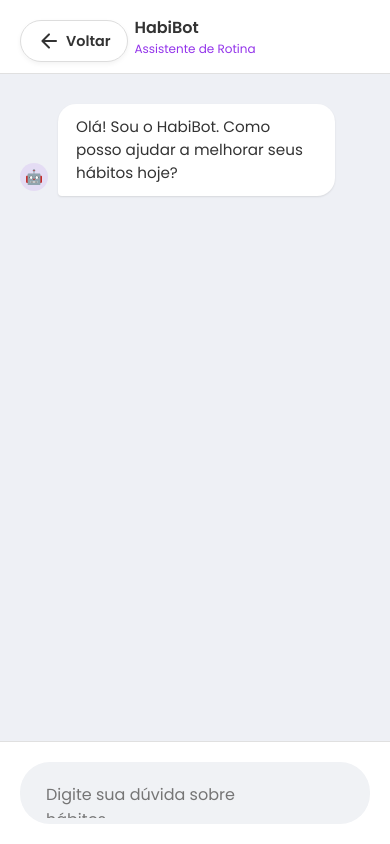
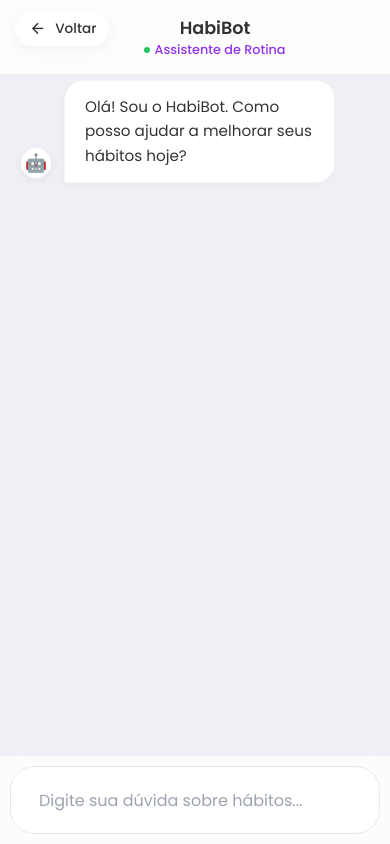
Before and after one commit to Ewerthon330/habit-manager, a website: page src/pages/chatbot.html in a window 390 px wide. Drawn offline with nearby package versions, Linux system fonts and the light colour scheme.

Commit message:
Chatbot com UI melhorado

```diff
--- a/src/css/chatbot.css
+++ b/src/css/chatbot.css
@@ -1,54 +1,80 @@
+/* src/css/chatbot.css */
 
 body {
     background: #eef0f5;
     display: flex;
     flex-direction: column;
-    height: 100vh;
+    height: 100dvh;
+    /* Better mobile support */
     overflow: hidden;
+    font-family: var(--font-main);
 }
 
+/* Scrollbar Styling */
 .chat-container::-webkit-scrollbar {
     width: 6px;
 }
+
 .chat-container::-webkit-scrollbar-track {
     background: transparent;
 }
+
 .chat-container::-webkit-scrollbar-thumb {
-    background: #ccc;
-    border-radius: 25px;
+    background: rgba(0, 0, 0, 0.1);
+    border-radius: 10px;
 }
 
+.chat-container::-webkit-scrollbar-thumb:hover {
+    background: rgba(0, 0, 0, 0.2);
+}
+
+/* Back Button */
 .back-btn-chat {
     position: fixed;
-    top: 20px;
+    top: 15px;
     left: 20px;
-    background: white;
+    background: rgba(255, 255, 255, 0.9);
+    backdrop-filter: blur(10px);
+    -webkit-backdrop-filter: blur(10px);
     padding: 8px 16px;
     border-radius: 30px;
     display: flex;
     align-items: center;
-    gap: 5px;
+    gap: 8px;
     color: var(--text-dark);
-    font-weight: 600;
-    box-shadow: 0 2px 5px rgba(0,0,0,0.05);
+    font-weight: 500;
+    box-shadow: 0 4px 15px rgba(0, 0, 0, 0.05);
     z-index: 200;
     font-size: 0.9rem;
-    border: 1px solid #ddd;
+    border: 1px solid rgba(255, 255, 255, 0.5);
     text-decoration: none;
+    transition: all 0.3s ease;
 }
 
 .back-btn-chat:hover {
+    transform: translateY(-2px);
+    box-shadow: 0 6px 20px rgba(147, 51, 234, 0.15);
     color: var(--primary);
-    border-color: var(--primary);
+    border-color: var(--primary-light);
 }
 
+.back-btn-chat span {
+    font-size: 1.2rem;
+}
+
+/* Header */
 .chat-header {
-    background: white;
+    background: rgba(255, 255, 255, 0.85);
+    backdrop-filter: blur(12px);
+    -webkit-backdrop-filter: blur(12px);
     padding: 15px 0;
-    border-bottom: 1px solid #e0e0e0;
+    border-bottom: 1px solid rgba(0, 0, 0, 0.05);
     z-index: 10;
     width: 100%;
     flex-shrink: 0;
+    position: absolute;
+    top: 0;
+    left: 0;
 }
 
 .header-content {
@@ -61,36 +87,68 @@ body {
     gap: 15px;
 }
 
-.bot-avatar {
-    width: 40px;
-    height: 40px;
-    background: rgba(147, 51, 234, 0.1);
+.bot-text {
+    text-align: center;
+}
+
+.bot-text h2 {
+    font-size: 1.1rem;
+    color: var(--text-dark);
+    margin: 0;
+    font-weight: 600;
+}
+
+.bot-text p {
+    font-size: 0.8rem;
     color: var(--primary);
-    border-radius: 50%;
+    margin: 0;
+    font-weight: 500;
     display: flex;
     align-items: center;
     justify-content: center;
-    font-size: 1.4rem;
+    gap: 4px;
 }
 
-.bot-text h2 { font-size: 1rem; color: #333; margin: 0; }
-.bot-text p { font-size: 0.75rem; color: var(--primary); margin: 0; }
+.bot-text p::before {
+    content: '';
+    display: block;
+    width: 6px;
+    height: 6px;
+    background: #22c55e;
+    border-radius: 50%;
+}
 
+/* Chat Area */
 .chat-container {
     flex: 1;
     overflow-y: auto;
     display: flex;
     flex-direction: column;
-    gap: 20px;
+    gap: 24px;
     width: 100%;
     max-width: 900px;
     margin: 0 auto;
-    padding: 30px 20px 150px 20px;
+    padding: 90px 20px 140px 20px;
+    /* Top padding for header, bottom for input */
+    scroll-behavior: smooth;
 }
 
 .chat {
     display: flex;
     width: 100%;
+    animation: fadeIn 0.3s ease-out;
+}
+
+@keyframes fadeIn {
+    from {
+        opacity: 0;
+        transform: translateY(10px);
+    }
+
+    to {
+        opacity: 1;
+        transform: translateY(0);
+    }
 }
 
 .chat.incoming {
@@ -103,161 +161,242 @@ body {
 
 .chat-content {
     display: flex;
-    max-width: 80%;
+    max-width: 85%;
+    align-items: flex-end;
 }
 
-.chat .chat-details {
+.chat-details {
     display: flex;
     align-items: flex-end;
     width: 100%;
 }
 
-.chat .chat-details p {
-    padding: 12px 18px;
-    border-radius: 18px;
+.bot-avatar-small {
+    width: 32px;
+    height: 32px;
+    background: white;
+    border: 1px solid var(--primary-light);
+    color: var(--primary);
+    border-radius: 50%;
+    display: flex;
+    align-items: center;
+    justify-content: center;
+    font-size: 1.1rem;
+    margin-right: 12px;
+    margin-bottom: 4px;
+    flex-shrink: 0;
+    box-shadow: 0 2px 8px rgba(0, 0, 0, 0.05);
+}
+
+.chat-details p {
+    padding: 14px 20px;
+    border-radius: 20px;
     font-size: 0.95rem;
     white-space: pre-wrap;
-    box-shadow: 0 1px 2px rgba(0,0,0,0.1);
-    line-height: 1.5;
+    line-height: 1.6;
     word-wrap: break-word;
+    box-shadow: 0 2px 5px rgba(0, 0, 0, 0.03);
+    position: relative;
 }
 
 .chat.incoming .chat-details p {
     background: #ffffff;
-    color: #333;
+    color: var(--text-dark);
     border-bottom-left-radius: 4px;
+    border: 1px solid rgba(0, 0, 0, 0.03);
 }
 
 .chat.outgoing .chat-details p {
-    background: var(--primary);
+    background: linear-gradient(135deg, var(--primary), var(--primary-dark));
     color: white;
     border-bottom-right-radius: 4px;
     text-align: left;
+    box-shadow: 0 4px 15px rgba(147, 51, 234, 0.2);
 }
 
-.bot-avatar-small {
-    width: 28px;
-    height: 28px;
-    background: rgba(147, 51, 234, 0.1);
-    border-radius: 50%;
-    display: flex;
-    align-items: center;
-    justify-content: center;
-    font-size: 0.9rem;
-    margin-right: 10px;
-    margin-bottom: 5px;
-    flex-shrink: 0;
-}
-
+/* Typing Area */
 .typing-container {
     position: fixed;
-    bottom: 0;
-    width: 100%;
-    background: white;
-    border-top: 1px solid #e0e0e0;
-    padding: 20px 0;
-    display: flex;
-    justify-content: center;
+    bottom: 20px;
+    left: 50%;
+    transform: translateX(-50%);
+    width: calc(100% - 40px);
+    max-width: 860px;
+    background: transparent;
+    padding: 0;
     z-index: 100;
 }
 
 .typing-content {
     width: 100%;
-    max-width: 900px;
-    padding: 0 20px;
+    background: rgba(255, 255, 255, 0.9);
+    backdrop-filter: blur(10px);
+    -webkit-backdrop-filter: blur(10px);
+    border-radius: 24px;
+    padding: 8px;
+    box-shadow: 0 5px 20px rgba(0, 0, 0, 0.08);
+    border: 1px solid rgba(255, 255, 255, 0.6);
+    transition: all 0.3s ease;
+}
+
+.typing-content:focus-within {
+    box-shadow: 0 8px 30px rgba(147, 51, 234, 0.15);
+    transform: translateY(-2px);
+    border-color: var(--primary-light);
 }
 
 .typing-textarea {
     width: 100%;
     display: flex;
     position: relative;
-    background: #f0f2f5;
-    border-radius: 30px;
-    padding: 5px 10px;
-    border: 1px solid transparent;
-    transition: border-color 0.3s;
-}
-
-.typing-textarea:focus-within {
-    border-color: var(--primary);
-    background: white;
-    box-shadow: 0 2px 10px rgba(147, 51, 234, 0.1);
+    background: transparent;
+    border-radius: 20px;
+    align-items: flex-end;
 }
 
 textarea {
     width: 100%;
     height: 50px;
+    max-height: 150px;
     border: none;
     resize: none;
     background: transparent;
-    padding: 14px 50px 14px 15px;
+    padding: 14px 50px 14px 20px;
     font-size: 1rem;
     outline: none;
-    color: #333;
+    color: var(--text-dark);
     scrollbar-width: none;
+    line-height: 1.5;
+}
+
+textarea::placeholder {
+    color: #9ca3af;
 }
 
 textarea::-webkit-scrollbar {
     display: none;
-    width: 0;
-    height: 0;
 }
 
 #send-btn {
     position: absolute;
-    right: 10px;
-    top: 50%;
-    transform: translateY(-50%);
+    right: 8px;
+    bottom: 8px;
     background: var(--primary);
     color: white;
     border: none;
-    width: 40px;
-    height: 40px;
+    width: 34px;
+    height: 34px;
     border-radius: 50%;
     cursor: pointer;
     display: flex;
     align-items: center;
     justify-content: center;
-    transition: all 0.3s ease;
+    transition: all 0.3s cubic-bezier(0.4, 0, 0.2, 1);
     visibility: hidden;
     opacity: 0;
-    scale: 0.8;
+    transform: scale(0.8);
+}
+
+#send-btn span {
+    font-size: 1.2rem;
+    margin-left: 2px;
+    /* Optical alignment */
 }
 
 #send-btn:hover {
     background: var(--primary-dark);
+    transform: scale(1.1);
 }
 
-textarea:valid ~ #send-btn {
+textarea:valid~#send-btn {
     visibility: visible;
     opacity: 1;
-    scale: 1;
+    transform: scale(1);
 }
 
+/* Typing Animation */
 .typing-animation {
     display: inline-flex;
-    padding: 15px;
+    padding: 15px 20px;
     background: white;
-    border-radius: 18px;
+    border-radius: 20px;
     border-bottom-left-radius: 4px;
+    box-shadow: 0 2px 5px rgba(0, 0, 0, 0.05);
+    align-items: center;
+    gap: 4px;
 }
+
 .typing-dot {
-    height: 6px;
-    width: 6px;
-    background: #b0b0b0;
+    height: 8px;
+    width: 8px;
+    background: var(--primary);
+    opacity: 0.4;
     border-radius: 50%;
-    margin: 0 3px;
     animation: typing 1.4s infinite ease-in-out both;
 }
-.typing-dot:nth-child(1) { animation-delay: -0.32s; }
-.typing-dot:nth-child(2) { animation-delay: -0.16s; }
+
+.typing-dot:nth-child(1) {
+    animation-delay: -0.32s;
+}
+
+.typing-dot:nth-child(2) {
+    animation-delay: -0.16s;
+}
 
 @keyframes typing {
-    0%, 80%, 100% { transform: scale(0); }
-    40% { transform: scale(1); }
+
+    0%,
+    80%,
+    100% {
+        transform: scale(0.6);
+        opacity: 0.4;
+    }
+
+    40% {
+        transform: scale(1);
+        opacity: 1;
+    }
 }
 
-/* Ajuste Mobile */
+/* Mobile Adjustments */
 @media (max-width: 768px) {
-    .chat-content { max-width: 90%; }
+    .chat-content {
+        max-width: 90%;
+    }
+
+    .typing-container {
+        width: 100%;
+        bottom: 0;
+        left: 0;
+        transform: none;
+        max-width: none;
+        padding: 10px;
+        background: rgba(255, 255, 255, 0.8);
+        backdrop-filter: blur(10px);
+        -webkit-backdrop-filter: blur(10px);
+        border-top: 1px solid rgba(0, 0, 0, 0.05);
+    }
+
+    .typing-content {
+        box-shadow: none;
+        border: 1px solid #e5e7eb;
+    }
+
+    .chat-container {
+        padding-bottom: 150px;
+        /* More space for mobile input */
+        padding-top: 80px;
+    }
+
+    .back-btn-chat {
+        top: 12px;
+        left: 15px;
+        padding: 6px 12px;
+        font-size: 0.85rem;
+    }
+
+    .header-content {
+        padding-left: 60px;
+        /* Make room for back button */
+    }
 }
--- a/src/pages/chatbot.html
+++ b/src/pages/chatbot.html
@@ -10,6 +10,8 @@
 
     <link rel="stylesheet" href="../css/global.css">
     <link rel="stylesheet" href="../css/chatbot.css">
+
+    <link rel="icon" href="../assets/icons/icon.png" type="image/png">
 
     <script src="../js/chatbot.js" defer></script>
 </head>
```
Also changed, not shown: src/index.html (+1 -0 lines), src/pages/cadastro.html (+2 -0 lines), src/pages/login.html (+2 -0 lines), src/assets/icons/icon.png (added), src/js/chatbot.js (line endings or trailing spaces).
